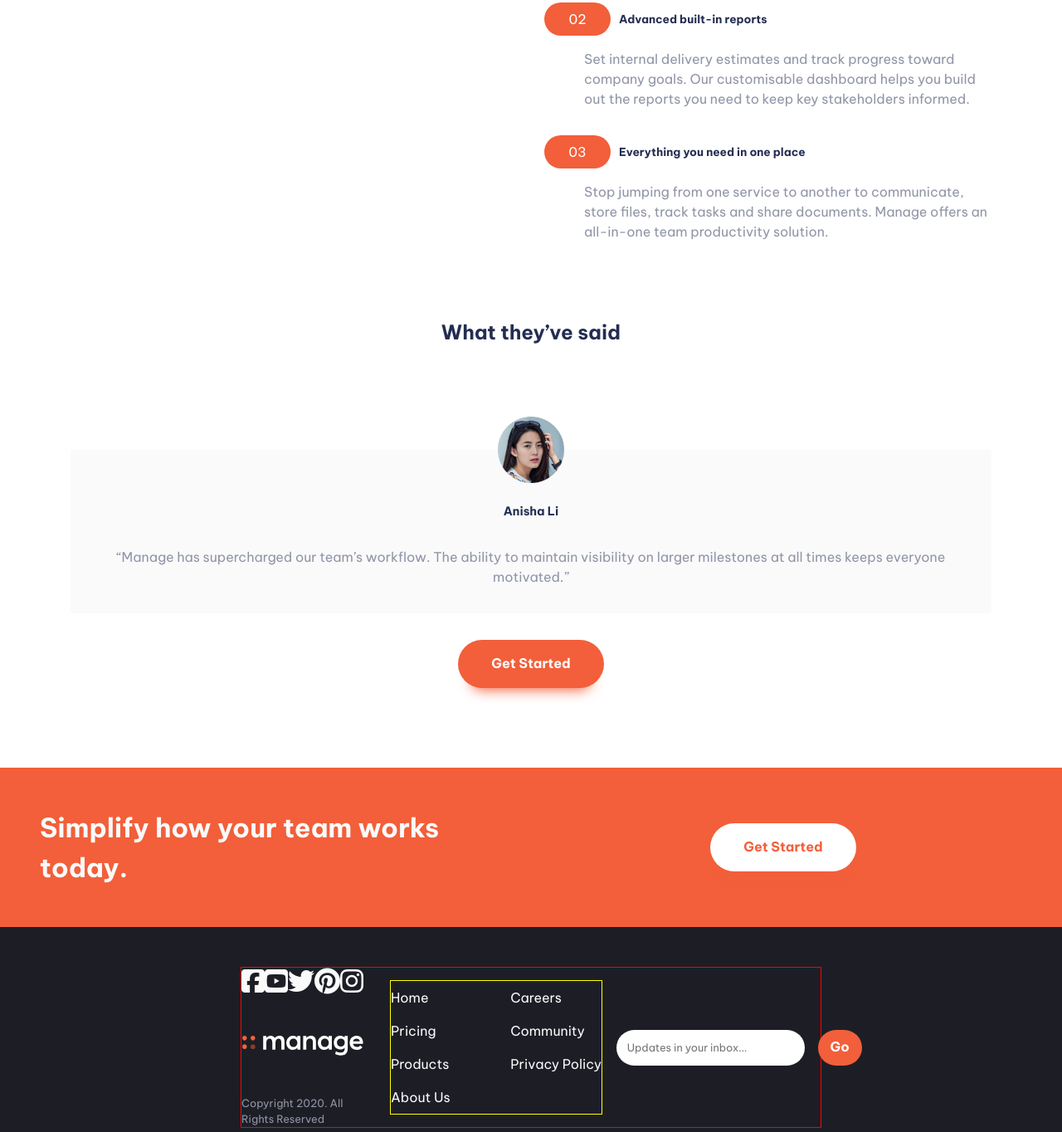
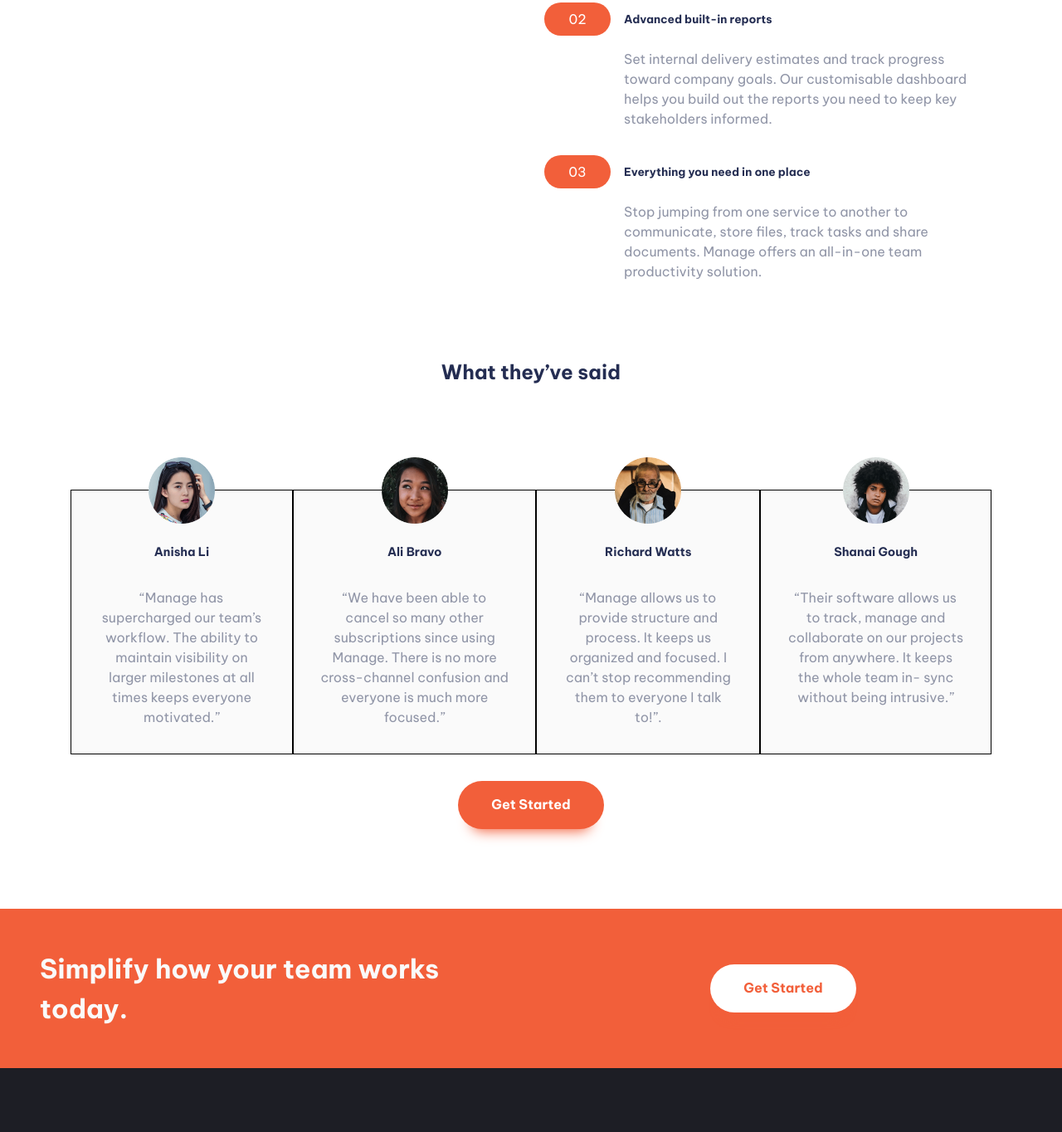
Before and after one commit to RodneyTakundaMadondo/Manage-Landing-Page-Master, a plain HTML site: page index.html in a window 1280 px wide. Shown: the part 886-2250 px from the top of the page at 83% size. Drawn offline with Linux system fonts and the light colour scheme.

Commit message:
90% html and css completed

```diff
--- a/index.html
+++ b/index.html
@@ -103,14 +103,13 @@
 
             <div class="point">
 
-                <div class="number-heading ">
                   <div class="number">
                     01
                   </div>
                   <h4 class="fc-heading">
                     Track company-wide progress
                   </h4>
-                </div>
+
 
 
               <p class="fc-primary ">
@@ -122,14 +121,14 @@
             </div>
 
             <div class="point">
-              <div class="number-heading">
+
                 <div class="number">
                   02
                 </div>
                 <h4 class="fc-heading">
                   Advanced built-in reports
                 </h4>
-              </div>
+
               <p class="fc-primary">
                 Set internal delivery estimates and track progress toward
                 company goals. Our customisable dashboard helps you
@@ -139,14 +138,12 @@
             </div>
 
             <div class="point">
-              <div class="number-heading">
                 <div class="number">
                   03
                 </div>
                 <h4 class="fc-heading">
                   Everything you need in one place
                 </h4>
-              </div>
               <p class="fc-primary">
                 Stop jumping from one service to another to
                 communicate, store files, track tasks and share
@@ -161,7 +158,7 @@
     </section>
 
     <section class="carousel">
-      <div class="carousel__container">
+      <div class="carousel__container ">
         <h2 class="fc-heading">What they’ve said</h2>
         <div class="carousel__component">
 
@@ -176,9 +173,11 @@
               keeps everyone motivated.”
             </p>
           </div>
-          <!-- <div class="person">
-            <div class="person__image"></div>
-            <h5>Ali Bravo</h5>
+          <div class="person">
+            <div class="person__image">
+              <img src="./images/avatar-ali.png" alt="">
+            </div>
+            <h5 class="person__name fc-heading">Ali Bravo</h5>
             <p class="fc-primary">
               “We have been able to cancel so many other subscriptions
               since using Manage. There is no more cross-channel
@@ -186,8 +185,10 @@
             </p>
           </div>
           <div class="person">
-            <div class="person__image"></div>
-            <h5>Richard Watts</h5>
+            <div class="person__image">
+              <img src="./images/avatar-richard.png" alt="">
+            </div>
+            <h5 class="person__name fc-heading">Richard Watts</h5>
             <p class="fc-primary">
               “Manage allows us to provide structure and process. It
               keeps us organized and focused. I can’t stop recommending
@@ -195,14 +196,16 @@
             </p>
           </div>
           <div class="person">
-            <div class="person__image"></div>
-            <h5>Shanai Gough</h5>
+            <div class="person__image">
+              <img src="./images/avatar-shanai.png" alt="">
+            </div>
+            <h5 class="person__name fc-heading" >Shanai Gough</h5>
             <p class="fc-primary">
               “Their software allows us to track, manage and collaborate
               on our projects from anywhere. It keeps the whole team in-
               sync without being intrusive.”
             </p>
-          </div> -->
+          </div>
         </div>
         <button class="button">Get Started</button>
       </div>
@@ -266,7 +269,7 @@
                 </g>
               </g>
             </svg>
-             <p class="copyright">Copyright 2020. All Rights Reserved</p>
+             <!-- <p class="copyright">Copyright 2020. All Rights Reserved</p> -->
           </nav>
 
         </div>
--- a/scss/style.scss
+++ b/scss/style.scss
@@ -276,36 +276,32 @@ body {
                 line-height: 1.5;
             }
         }
-
-        .point {
-            display: flex;
-            flex-direction: column;
-            margin-bottom: 2rem;
-            gap: 1rem;
-
-
-
-            .number-heading {
-                display: flex;
-                align-items: center;
-                gap: 10px;
-                border-radius: 100vmax;
-
-                .number {
+            .point{
+                display: grid;
+                grid-template-columns: 5rem 1fr;
+                margin-bottom: 2rem;
+                gap: 1rem;
+                .number{
+                    grid-row:1/2;
+                    grid-column: 1/2;
                     background-color: $bright-red;
                     padding: 0.5rem;
-                    flex: 0 0 5rem;
                     text-align: center;
                     border-radius: 100vmax;
                     color: white;
                 }
-
-                h4 {
+                h4{
+                    grid-row: 1/2;
+                    grid-column: 2/3;
                     font-size: 0.85rem;
+                    display: flex;
+                    align-items: center;
+                }
+                p{
+                    grid-row: 2/3;
+                    grid-column: 1/3;
                 }
             }
-
-        }
 
     }
 }
@@ -314,10 +310,12 @@ body {
     .difference {
         .even-columns {
             grid-template-columns: 1fr 1fr;
-
+            &__text{
+                text-align: left;
+            }
             .point {
-                p {
-                    margin-left: 3rem;
+                p{
+                    grid-column: 2/3;
                 }
             }
         }
@@ -333,7 +331,7 @@ body {
         width: min(1110px, 100% - 3rem);
         margin-inline: auto;
         text-align: center;
-
+        overflow-x: visible;
         h2 {
             text-align: center;
             margin-bottom: 8rem;
@@ -342,12 +340,13 @@ body {
     }
 
     &__component {
-        background: $very-light-gray;
 
         margin-bottom: 2rem;
         position: relative;
-
+         display: flex;
         .person {
+            background: $very-light-gray;
+            border: 1px solid black;
             padding: 2rem;
             display: flex;
             flex-direction: column;
@@ -433,7 +432,6 @@ body {
             form{
                 display: flex;
                 gap: 1rem;
-                margin-inline: auto;
                 justify-content: center;
                 input::placeholder{
                    font-size: 0.8rem;
@@ -441,35 +439,33 @@ body {
                 input{
                     padding-block: 0.8rem;
                     padding-inline: 0.8rem;
-                    max-width: 25rem;
+
                     border: none;
                     border-radius: 100vmax;
-                    flex: 2;
+
                 }
                 button{
                     background-color: $bright-red;
                     color: white;
                     border: none;
-                    flex: 1;
                     border-radius: 100vmax;
-                    // box-shadow: 0rem 1.125rem 1rem -1rem $bright-red;
                     font-weight: $fw-bold;
                     overflow: hidden;
                     min-width: 20%;
-                    max-width: 5rem;
+                    max-width: 8rem;
 
                 }
 
             }
         }
         .footer-nav {
-            min-width:16rem;
+            // min-width:16rem;
             width: calc(100% - 4rem);
-            max-width: 503px;
+            max-width: 300px;
             display: flex;
             justify-content: space-between;
-            border: 1px solid yellow;
-            transition: all 0.3s ease-in;
+
+            margin-inline: auto;
             ul li {
                 line-height: 2.5;
             }
@@ -480,7 +476,8 @@ body {
         }
 
         .links-logo {
-            width: 90%;
+            max-width: 800px;
+            width: 60%;
             .links {
                 display: flex;
                 flex-direction: column;
@@ -509,45 +506,45 @@ body {
 
     .footer {
         .even-columns {
-            border: 1px solid red;
-            grid-template-columns: 1fr 1fr 1fr;
-            max-width: 700px;
+            padding:2rem;
+            display: flex;
+            justify-content: space-between;
+            width: min(1400px, 90%);
             margin-inline: auto;
             .form-container{
-                width: 100%;
-                grid-column: 3/4;
-                grid-row: 1/2;
+              order: 2;
+              flex: 1;
+
                 form{
-
-                    input::placeholder{
-
-                    }
+                   flex-wrap: wrap;
+                   padding-left: 4rem;
                     input{
-
+                       max-width: 12rem;
                     }
                     button{
-
+                      width: 12rem;
+                      padding: 1rem;
                     }
 
                 }
             }
             .footer-nav {
-                width: 100%;
-                grid-column: 2/3;
-                grid-row: 1/2;
+                order: 1;
+                flex: 1;
             }
 
             .links-logo {
-                width: 100%;
-                grid-column: 1/2;
-                grid-row: 1/2;
+                order: 0;
+                flex: 1;
                 .links {
 
                     ul{
-
+                      order: 1;
+                      max-width:200px ;
+                      margin-inline: 0;
                     }
                     svg{
-
+                        margin-inline: 0;
                     }
                     p{
 
```
Also changed, not shown: dist/style.css, 1 other file.
